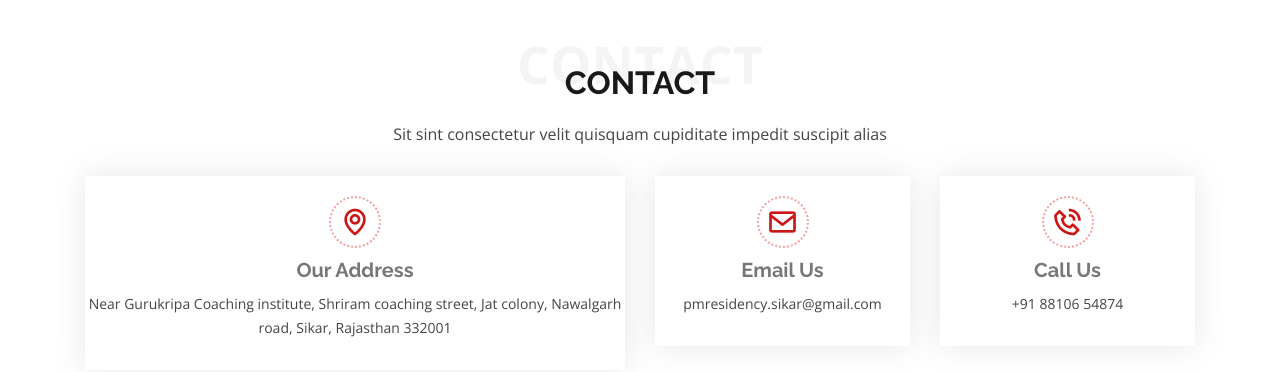
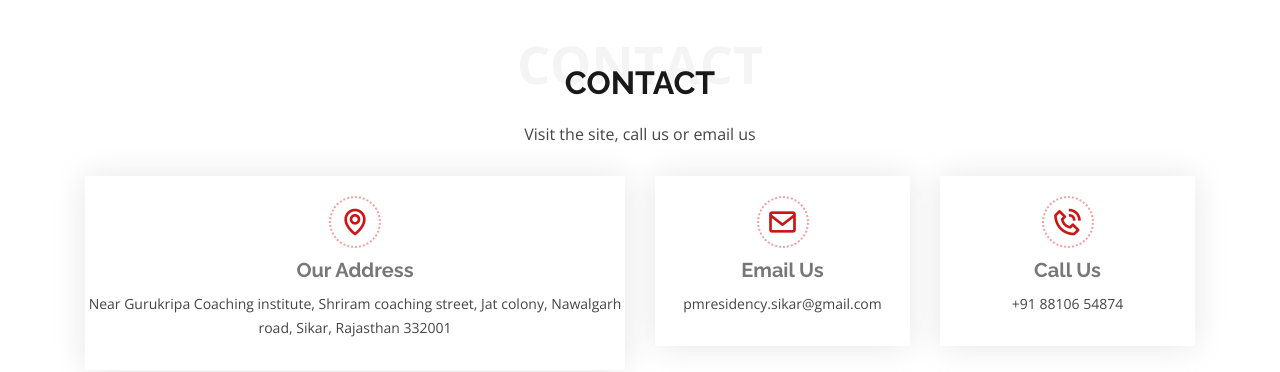
Before and after one commit to pmresidency/girls-pg, a plain HTML site: page index.html in a window 1280 px wide. Shown: the part 5720-6092 px from the top of the page. Drawn offline with nearby package versions, Linux system fonts and the light colour scheme.

Commit message:
Changes in the contact

```diff
--- a/index.html
+++ b/index.html
@@ -584,7 +584,7 @@
         <div class="section-title">
           <span>Contact</span>
           <h2>Contact</h2>
-          <p>Sit sint consectetur velit quisquam cupiditate impedit suscipit alias</p>
+          <p>Visit the site, call us or email us</p>
         </div>
 
         <div class="row" data-aos="fade-up">
```
